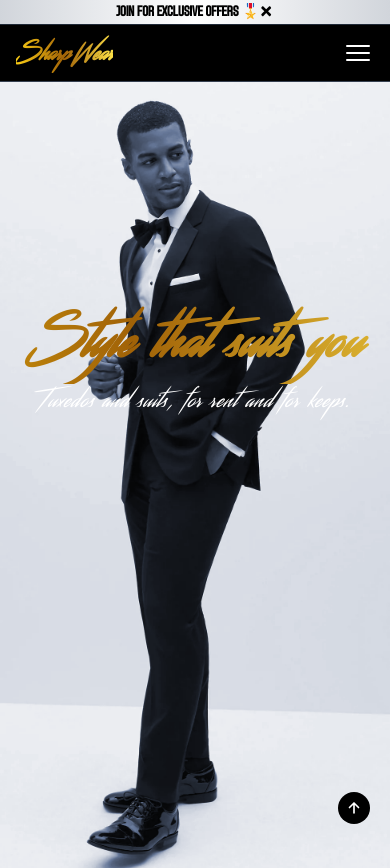
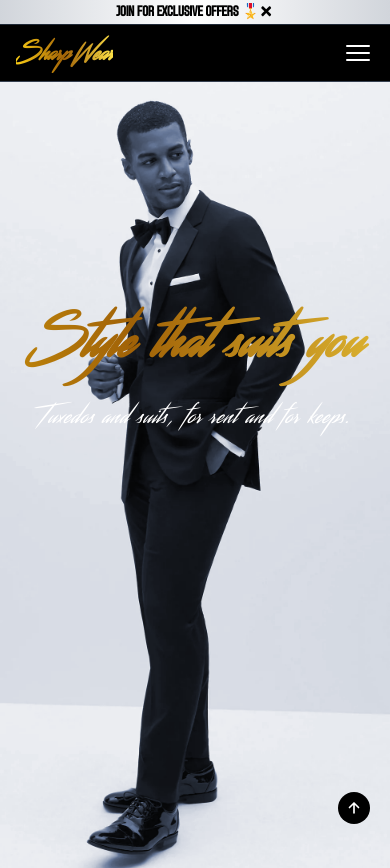
Before and after one commit to jwinbush/eyewear2023, a React (Create React App) app: page / in a window 390 px wide. Shown: the top 868 px of the page. Built offline with nearby package versions, Linux system fonts and the light colour scheme.

Commit message:
Adding padding bottom to Header

```diff
--- a/src/pages/Home.js
+++ b/src/pages/Home.js
@@ -199,7 +199,7 @@ function Home() {
           >
             <h1
               id="mainText"
-              className=" pt-[250px] lg:pt-[640px] pb-8	font-semibold lg:font-extrabold text-[3.4rem] lg:text-8xl bg-gradient-to-r bg-clip-text  text-transparent
+              className=" pt-[250px] lg:pt-[640px] pb-12 lg:pb-8	font-semibold lg:font-extrabold text-[3.4rem] lg:text-8xl bg-gradient-to-r bg-clip-text  text-transparent
               from-yellow-400 via-yellow-700 to-yellow-300
               animate-text"
             >
```
